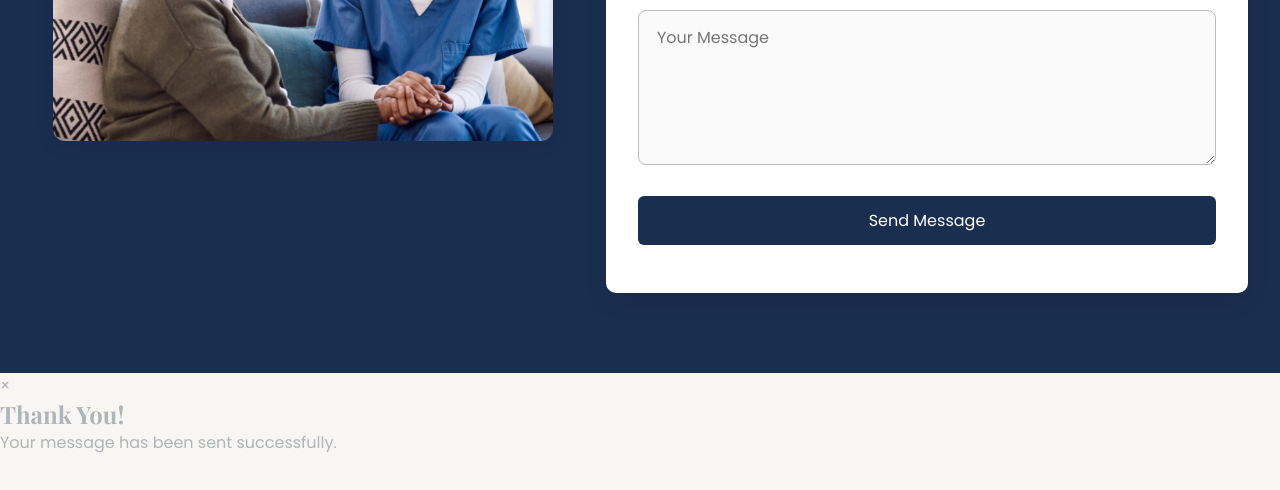
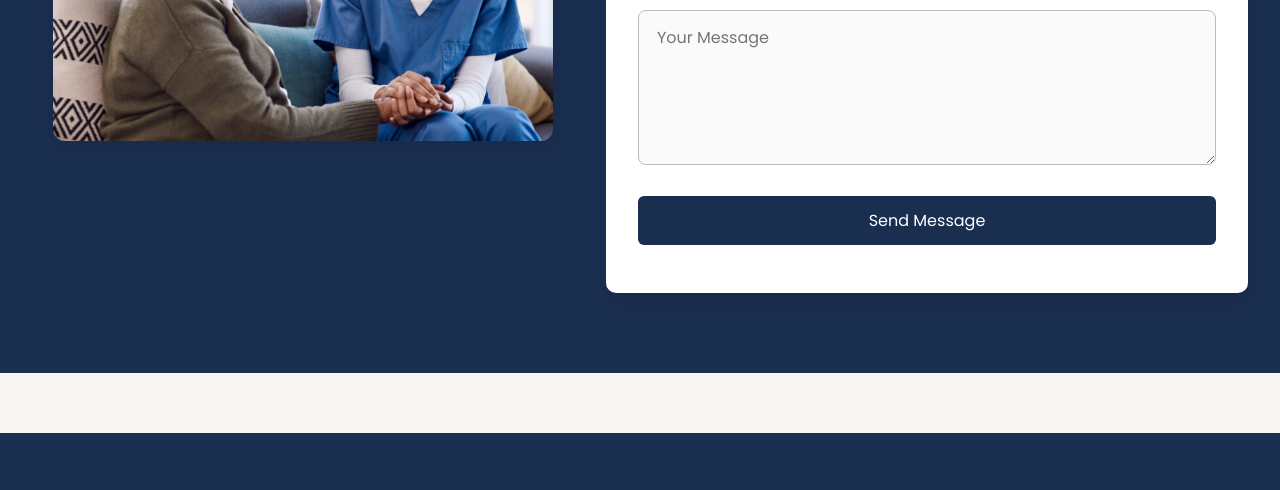
Before and after one commit to DevRome/GSHC, a plain HTML site: page GOOD_SAMARITAN/CONTACT_SAMARITAN.html in a window 1280 px wide. Shown: the part 1442-1932 px from the top of the page. Drawn offline with nearby package versions, Linux system fonts and the light colour scheme.

Commit message:
Update CONTACT_SAMARITAN.html
fixed minor bug: Thank you message showing up without even sending any feedback

```diff
--- a/GOOD_SAMARITAN/CONTACT_SAMARITAN.html
+++ b/GOOD_SAMARITAN/CONTACT_SAMARITAN.html
@@ -83,7 +83,7 @@
   </div>
 </section>
 
-<div id="successModal" class="modal">
+<div id="successModal" class="modal" style="display: none;">
   <div class="modal-content">
     <span class="close-btn" onclick="closeModal()">&times;</span>
     <h2>Thank You!</h2>
```
